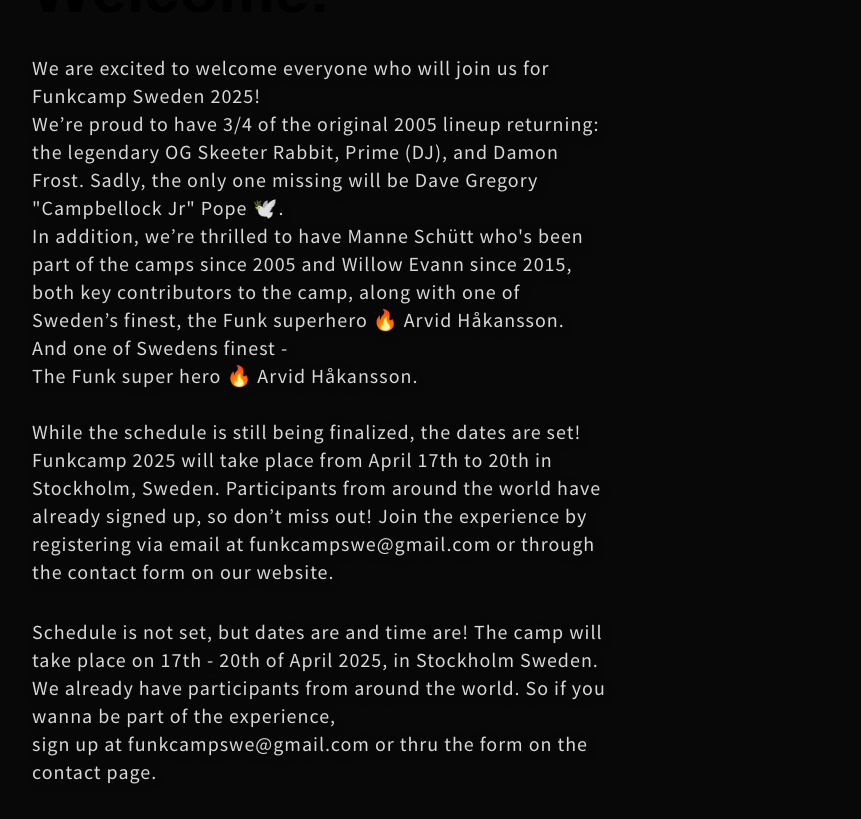
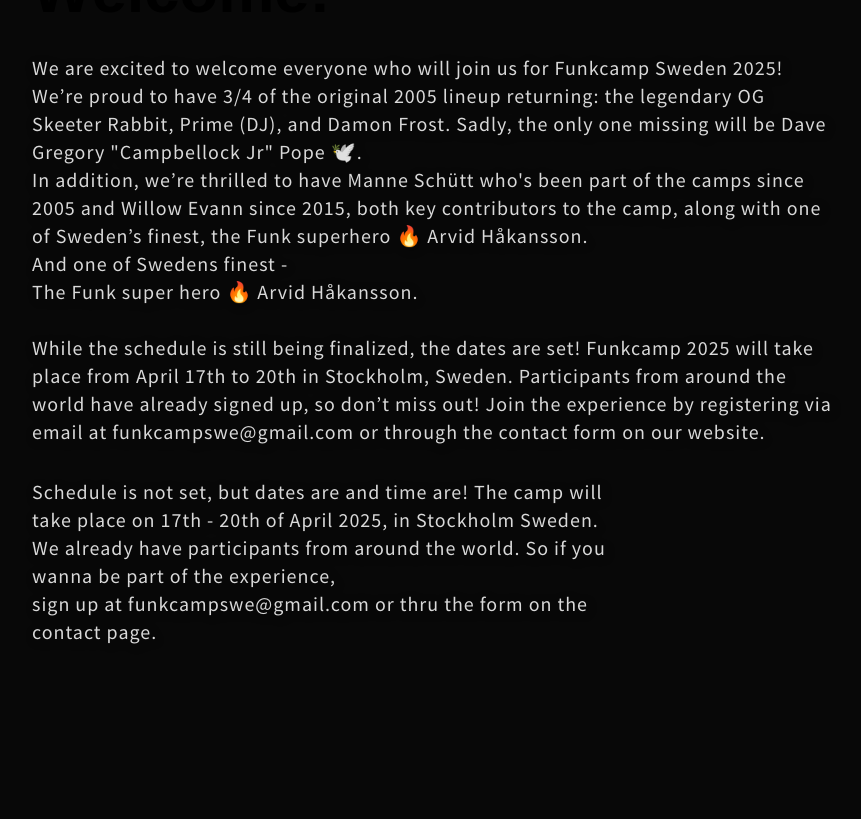
Before and after one commit to FunkSwe/locking, a React (Vite) app: page /funkcamp in a window 1280 px wide. Shown: the part 969-1788 px from the top of the page, without its empty margins (208-1069 px from the left). Built offline with nearby package versions, Linux system fonts and the light colour scheme; no server answers; a web font is replaced by a local one; what prettier-plugin-tailwindcss would draw is missing.

Commit message:
testing site key

```diff
--- a/src/pages/Home/index.jsx
+++ b/src/pages/Home/index.jsx
@@ -50,7 +50,7 @@ const Home = () => {
       <section className='px-4 md:px-60 mb-40'>
         <AnimatedText text='Welcome!' className='' />
         <SlideInLeft>
-          <p className='max-w-xl pt-8 text-lg leading-7 md:text-xl'>
+          <p className='max-w-xl md:max-w-4xl pt-8 text-lg leading-7 md:text-xl'>
             We are excited to welcome everyone who will join us for Funkcamp
             Sweden 2025!
             <br />
```
